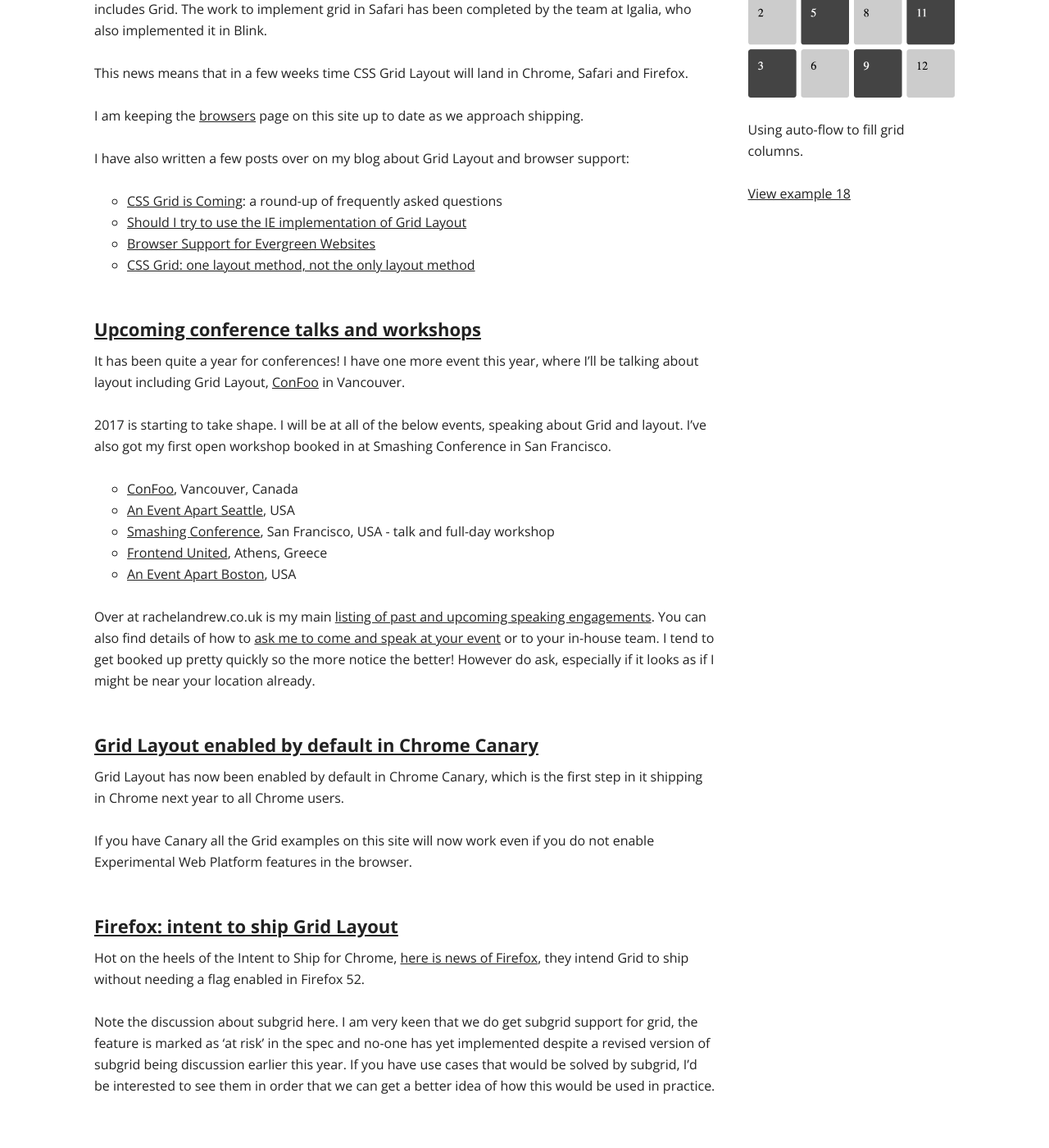
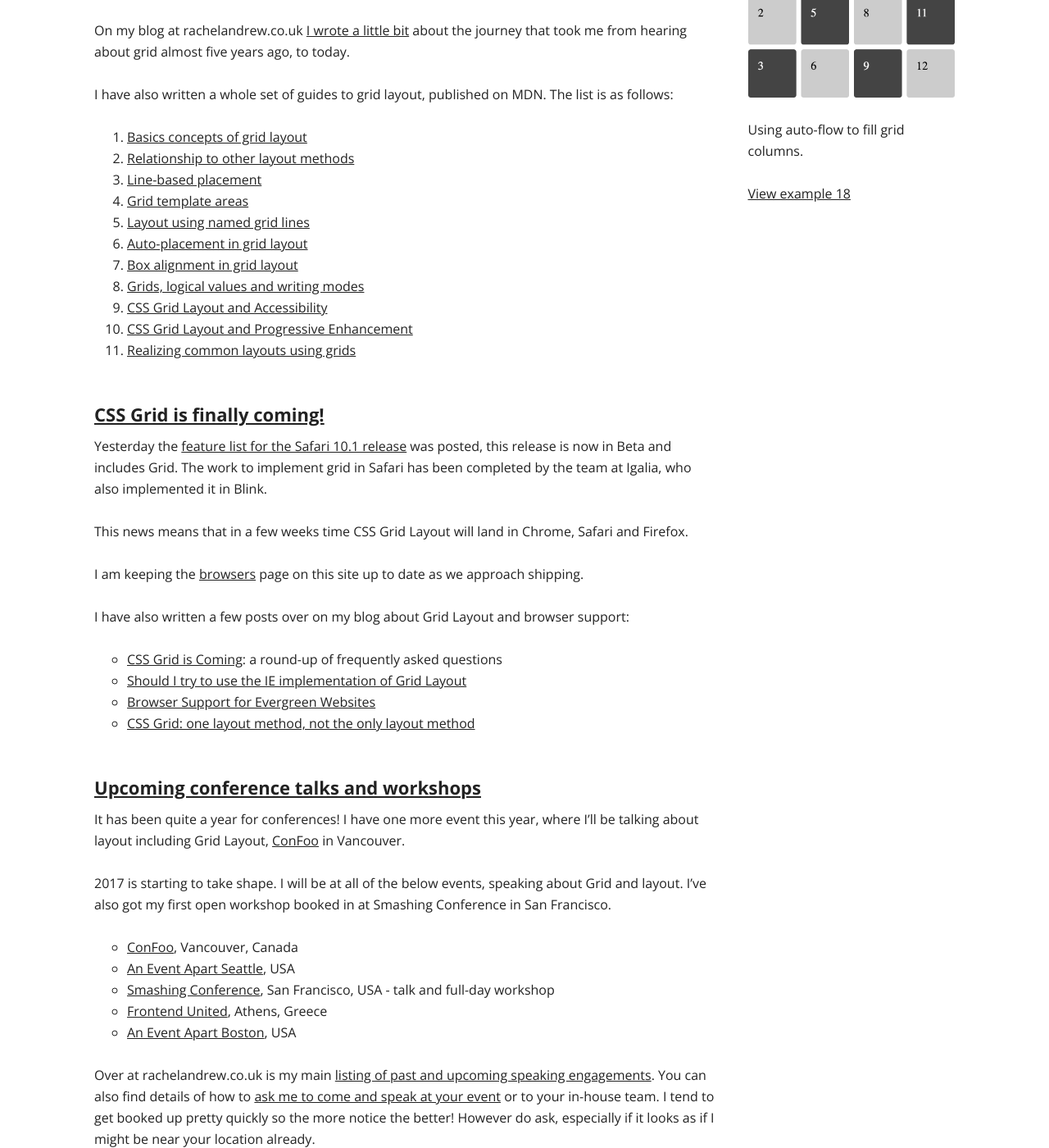
Before and after one commit to rachelandrew/grid-by-example, a Jekyll site: the page built from index.md, in a window 1280 px wide and 1400 px high, scrolled down 1564 px. Shown: the whole window at 82% size. Built offline with Jekyll 4.4.1, drawn with Linux system fonts in a browser that asks for light colours; comment, search, counter and statistics services are not loaded; some of the changed text lies outside the part shown.

Commit message:
Firefox ships

```diff
--- /dev/null
+++ b/_posts/2017-03-07-grid-ships-in-firefox.md
@@ -0,0 +1,24 @@
+---
+layout: post
+title:  "CSS Grid ships in Firefox 52"
+date:   2017-03-07 9:00:26
+categories: news
+---
+
+Today is the day. CSS Grid Layout is now available in a production browser as it lands in Firefox.
+
+On my blog at rachelandrew.co.uk [I wrote a little bit](https://rachelandrew.co.uk/archives/2017/03/07/css-grid-lands-in-firefox-52/) about the journey that took me from hearing about grid almost five years ago, to today.
+
+I have also written a whole set of guides to grid layout, published on MDN. The list is as follows:
+
+1. [Basics concepts of grid layout](https://developer.mozilla.org/en-US/docs/Web/CSS/CSS_Grid_Layout/Basic_Concepts_of_Grid_Layout)
+2. [Relationship to other layout methods](https://developer.mozilla.org/en-US/docs/Web/CSS/CSS_Grid_Layout/Relationship_of_Grid_Layout)
+3. [Line-based placement](https://developer.mozilla.org/en-US/docs/Web/CSS/CSS_Grid_Layout/Line-based_Placement_with_CSS_Grid)
+4. [Grid template areas](https://developer.mozilla.org/en-US/docs/Web/CSS/CSS_Grid_Layout/Grid_Template_Areas)
+5. [Layout using named grid lines](https://developer.mozilla.org/en-US/docs/Web/CSS/CSS_Grid_Layout/Layout_using_Named_Grid_Lines)
+6. [Auto-placement in grid layout](https://developer.mozilla.org/en-US/docs/Web/CSS/CSS_Grid_Layout/Auto-placement_in_CSS_Grid_Layout)
+7. [Box alignment in grid layout](https://developer.mozilla.org/en-US/docs/Web/CSS/CSS_Grid_Layout/Box_Alignment_in_CSS_Grid_Layout)
+8. [Grids, logical values and writing modes](https://developer.mozilla.org/en-US/docs/Web/CSS/CSS_Grid_Layout/CSS_Grid,_Logical_Values_and_Writing_Modes)
+9. [CSS Grid Layout and Accessibility](https://developer.mozilla.org/en-US/docs/Web/CSS/CSS_Grid_Layout/CSS_Grid_Layout_and_Accessibility)
+10. [CSS Grid Layout and Progressive Enhancement](https://developer.mozilla.org/en-US/docs/Web/CSS/CSS_Grid_Layout/CSS_Grid_and_Progressive_Enhancement)
+11. [Realizing common layouts using grids](https://developer.mozilla.org/en-US/docs/Web/CSS/CSS_Grid_Layout/Realizing_common_layouts_using_CSS_Grid_Layout)
--- a/browsers/index.md
+++ b/browsers/index.md
@@ -5,17 +5,15 @@ title: Browser Support for CSS Grid Layout
 
 # Current Browser/Rendering Engine Information
 
-You can view data across different browsers at [Can I Use](http://caniuse.com/#feat=css-grid). However this information tends to confuse people as it looks as though IE is the only browser with support. Read on to understand the status of Grid Layout in browsers.
+You can view data across different browsers at [Can I Use](http://caniuse.com/#feat=css-grid).
 
 If you find a bug in a browser implementation then the best thing to do is to search the logged bugs for that browser as this will include known bugs and issues still being worked on. If you have found something new then you can find [information about logging bugs with browsers here](http://testthewebforward.org/docs/bugs.html).
 
 ## Blink Rendering Engine (Chrome, Opera)
 
-**Igalia have posted the [Intent to Ship](https://groups.google.com/a/chromium.org/forum/#!topic/blink-dev/hBx1ffTS9CQ) for Grid into Chrome.** Chrome 57 is when we expect to see it, estimated release date [March 14th 2017](https://www.chromium.org/developers/calendar).
+Chrome 57 is when we expect to see Grid in Chrome, estimated release date [March 14th 2017](https://www.chromium.org/developers/calendar).
 
 [Blink Meta Bug](https://code.google.com/p/chromium/issues/detail?id=79180)
-
-My reference implementation is the one in Blink, unless stated otherwise on an example. I am typically using Chrome and Chrome Canary.
 
 The Blink implementation has been carried out by Igalia, sponsored by Bloomberg. You can [read about the implementation work in this post from Igalia](http://blogs.igalia.com/mrego/2015/01/08/css-grid-layout-2014-recap-implementation-status/).
 
@@ -33,17 +31,14 @@ On the 24th January 2017, [Apple announced the features](https://developer.apple
 
 ## Gecko Rendering Engine (Firefox)
 
-**Firefox have indicated they [intend to ship Grid in March](https://groups.google.com/forum/#!topic/mozilla.dev.platform/6shk3TZX5vo).** The release date for Firefox 52 is listed as the [7th March 2017](https://wiki.mozilla.org/RapidRelease/Calendar).
+Firefox were first to land grid support, on the 7th March 2017 in irefox 52.
 
 [Gecko Meta Bug](https://bugzilla.mozilla.org/show_bug.cgi?id=616605)
 
-Grid is currently being implemented in Gecko. You need to enable the layout.css.grid.enabled flag by going to about:config in regular Firefox. For the latest features download a [Firefox Nightly](https://nightly.mozilla.org/) or the [Firefox Developer Edition](https://www.mozilla.org/en-GB/firefox/developer/). In Nightly and Developer Edition you do not need to enable the flag - Grid should just work!
-
 ## A Grid Layout tool for Firefox
 
-Firefox Nightlies and Firefox Developer Edition [include a grid highlighter](https://hacks.mozilla.org/2016/12/css-grid-and-grid-highlighter-now-in-firefox-developer-edition/) in DevTools.
+Firefox [includes a grid inspector](https://hacks.mozilla.org/2016/12/css-grid-and-grid-highlighter-now-in-firefox-developer-edition/) in DevTools.
 
-If you are using Firefox then you can use the experimental [CSS Grid Inspector](https://addons.mozilla.org/en-US/firefox/addon/css-grid-inspector/) to help you visualize your grids. It is a tool in development - just like Grid Layout.
 
 ## Microsoft Edge
 
```
